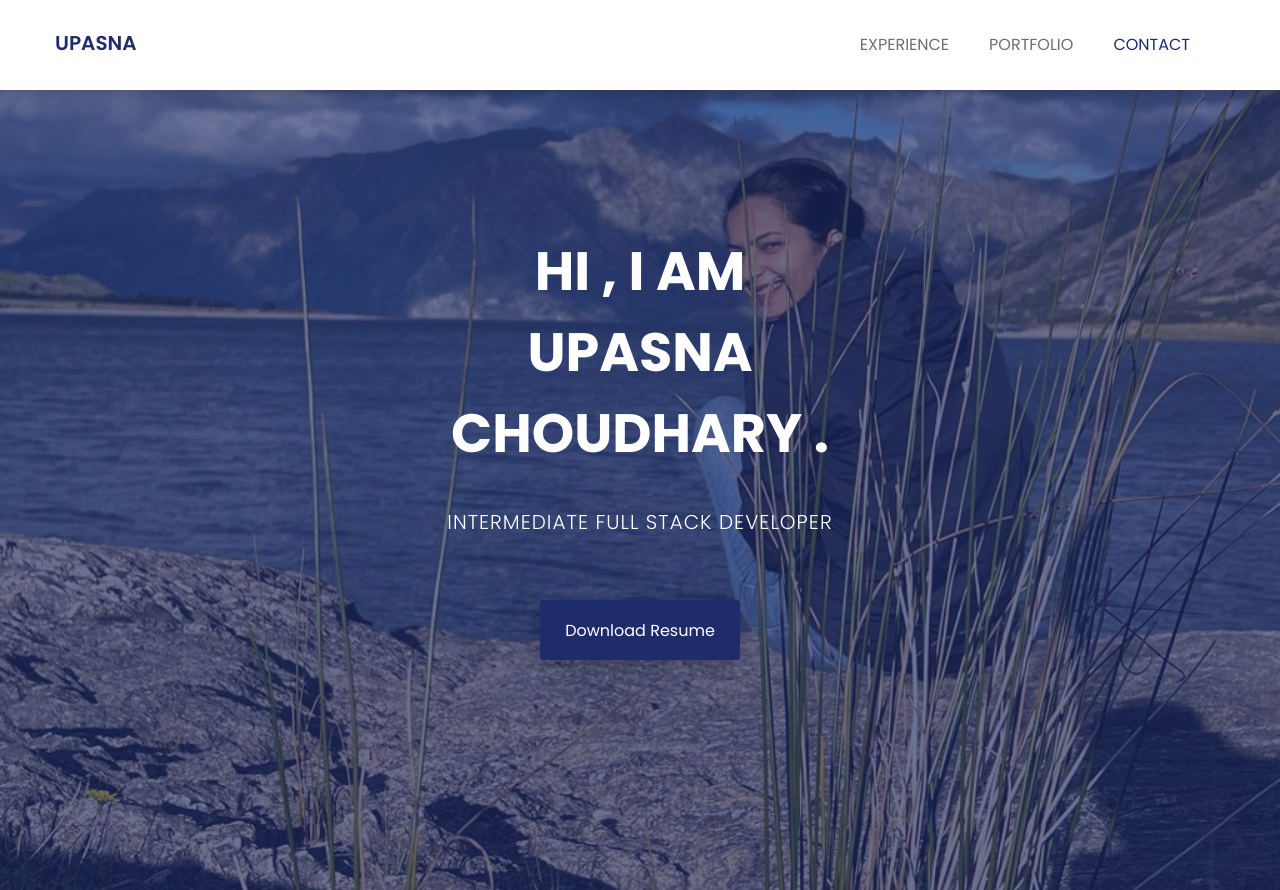
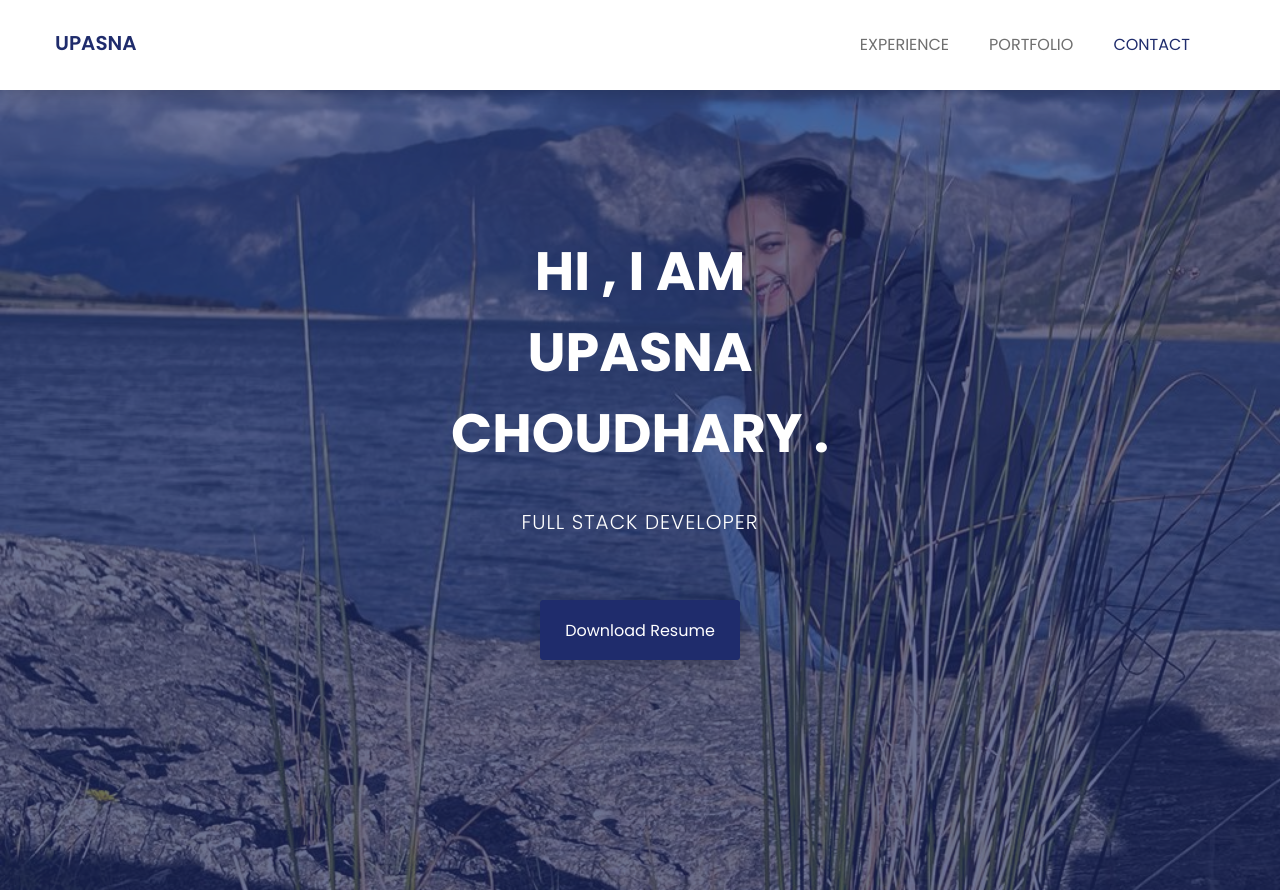
Before and after one commit to Upasnac/upasnaChoudhary.github.io, a plain HTML site: page index.html in a window 1280 px wide. Shown: the top 890 px of the page. Drawn offline with nearby package versions, Linux system fonts and the light colour scheme.

Commit message:
Update index.html
ChangePositionName

```diff
--- a/index.html
+++ b/index.html
@@ -84,7 +84,7 @@
                <div class="col-md-12 text-center">
                   <div class="header-text">
                      <h2>hi <span>,</span> i am <br> Upasna <br> Choudhary <span>.</span>   </h2>
-                     <p>Intermediate Full Stack developer</p>
+                     <p> Full Stack developer</p>
 <a href="https://upasnac.github.io/upasnaChoudhary.github.io/assets/download/UpasnaResume.pdf" download>download resume</a>
                   </div>
                   <!--/.header-text-->
```
